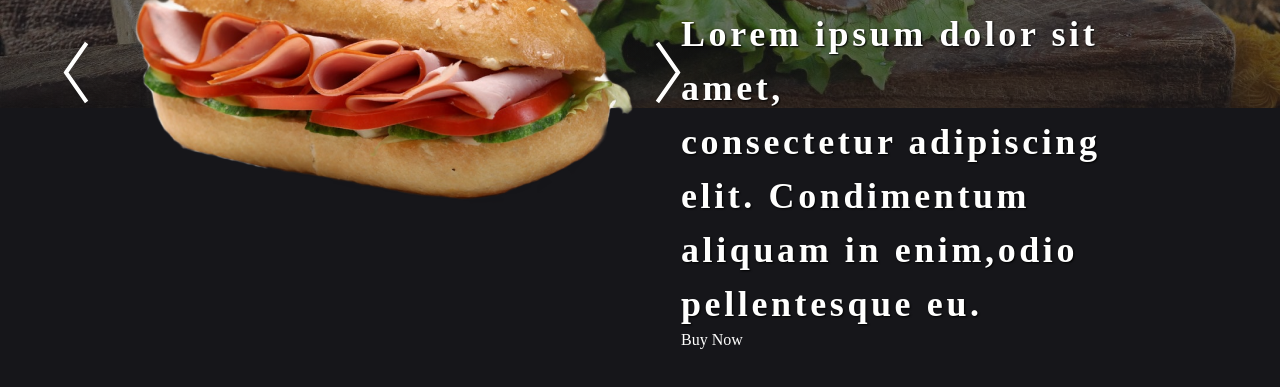
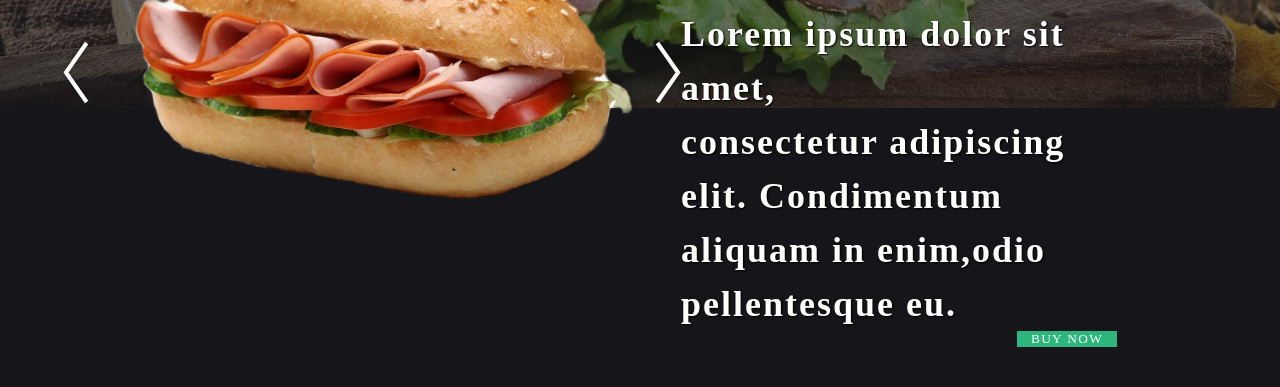
Before and after one commit to andrewpatasik/restaurant-page, a website: page index.html in a window 1280 px wide. Shown: the part 369-756 px from the top of the page. Drawn offline with Linux system fonts and the light colour scheme.

Commit message:
tweaked some elements

```diff
--- a/index.html
+++ b/index.html
@@ -3,6 +3,7 @@
 <head>
     <meta charset="UTF-8">
     <meta name="viewport" content="width=device-width, initial-scale=1.0">
+    <link rel="stylesheet" href="styles/utilities.css">
     <link rel="stylesheet" href="styles/style.css">
     <title>S A N D W I T C H</title>
 </head>
@@ -35,11 +36,11 @@
                 <div class="image-slider"></div>
                 <img src="./images/arrow-right.svg" alt="arrow-right">
             </div>
-            <div class="slider-text-container p-1">
+            <div class="slider-text-container flex flex-v">
                 <h1 class="item-title">Ipsum</h1>
                 <p class="item-para">Lorem ipsum dolor sit amet,<br>consectetur adipiscing elit.
                     Condimentum aliquam in enim,odio pellentesque eu.</p>
-                <div class="buy-btn btn">Buy Now</div>
+                <button class="btn buy-btn">BUY NOW</button>
             </div>
         </div>
     </section>
--- a/script.js
+++ b/script.js
@@ -1,8 +1,9 @@
-// console.log('worked');
+console.log('worked');
 
 let dropdown = document.querySelector('.dropdown');
 let dropdownItem = document.querySelector('.dropdown-item');
 
 dropdown.addEventListener('click', (e) => {
     dropdownItem.classList.toggle('show');
+    console.log('clicked');
 })
--- a/styles/style.css
+++ b/styles/style.css
@@ -100,7 +100,8 @@
     top: 400px;
     width: 100%;
     height: 300px;
-    background: rgba(255, 255, 255, 0) linear-gradient(to bottom, rgba(255, 255, 255, 0) 0%, rgb(22, 22, 26) 80%) repeat scroll 0 0;
+    background: rgba(255, 255, 255, 0) linear-gradient(to bottom,
+     rgba(255, 255, 255, 0) 0%, rgb(22, 22, 26) 80%) repeat scroll 0 0;
     z-index: 1;
 }
 
@@ -109,12 +110,10 @@
 }
 
 .showcase .slider-text-container{
+    width: auto;
+    height: 300px;
     z-index: 3;
-}
-
-.showcase .slider-text-container{
-   width: auto;
-   height: 300px;
+    margin-right: 100px;
 }
 
 .showcase h1{
@@ -126,7 +125,7 @@
 .showcase p {
     font-size: 36px;
     font-weight: 700;
-    letter-spacing: 0.1em;
+    letter-spacing: 2px;
     line-height: 1.5em;
 }
 
@@ -145,59 +144,12 @@
 .item-para{
     text-shadow: 1px 1px 2px black;
 }
-/* Utilities */
 
-.flex{
-    display: flex;
-}
-
-.line{
-    border-left: solid 3px #FFFFFE;
-    height: 19px;
+.buy-btn{
+    font-family: 'IM FELL English';
+    align-self: flex-end;
 }
 
 .show{
     display: block;
 }
-
-.cover {
-    background-image: url('../images/sandwitch-home.jpeg');
-    background-repeat: no-repeat;
-    background-size: contain;
-    position: absolute;
-    z-index: 0;
-    width: 100%;
-  }
-
-.grid{
-    display: grid;
-    grid-template-columns: repeat(2, 1fr);
-}
-
-.center{
-    justify-content: space-evenly;
-    align-items: center;
-    margin: 0 auto;
-}
-
-/* Colors */
-
-.orange{
-    color: var(--orange-color);
-}
-
-.cover-dark{
-    opacity: 0.4;
-}
-
-/* Margin */
-
-.my-1{
-    margin: 10rem 0;
-}
-
-/* Padding */
-
-.p-1{
-    padding-right: 3rem;
-}
--- /dev/null
+++ b/styles/utilities.css
@@ -0,0 +1,69 @@
+.flex{
+    display: flex;
+}
+
+.flex-v{
+    flex-direction: column;
+}
+.line{
+    border-left: solid 3px #FFFFFE;
+    height: 19px;
+}
+
+
+.cover {
+    background-image: url('../images/sandwitch-home.jpeg');
+    background-repeat: no-repeat;
+    background-size: contain;
+    position: absolute;
+    z-index: 0;
+    width: 100%;
+  }
+
+.grid{
+    display: grid;
+    grid-template-columns: repeat(2, 1fr);
+}
+
+.center{
+    justify-content: space-evenly;
+    align-items: center;
+    margin: 0 auto;
+}
+
+.btn{
+    width: 100px;
+    height: 40px;
+    background-color: var(--green-color);
+    outline: none;
+    border: none;
+    cursor: pointer;
+    color: #FFFFFE;
+    letter-spacing: 0.1em;
+}
+
+.btn:hover{
+    opacity: 80%;
+}
+
+/* Colors */
+
+.orange{
+    color: var(--orange-color);
+}
+
+.cover-dark{
+    opacity: 0.4;
+}
+
+/* Margin */
+
+.my-1{
+    margin: 10rem 0;
+}
+
+/* Padding */
+
+.p-1{
+    padding-right: 3rem;
+}
```
